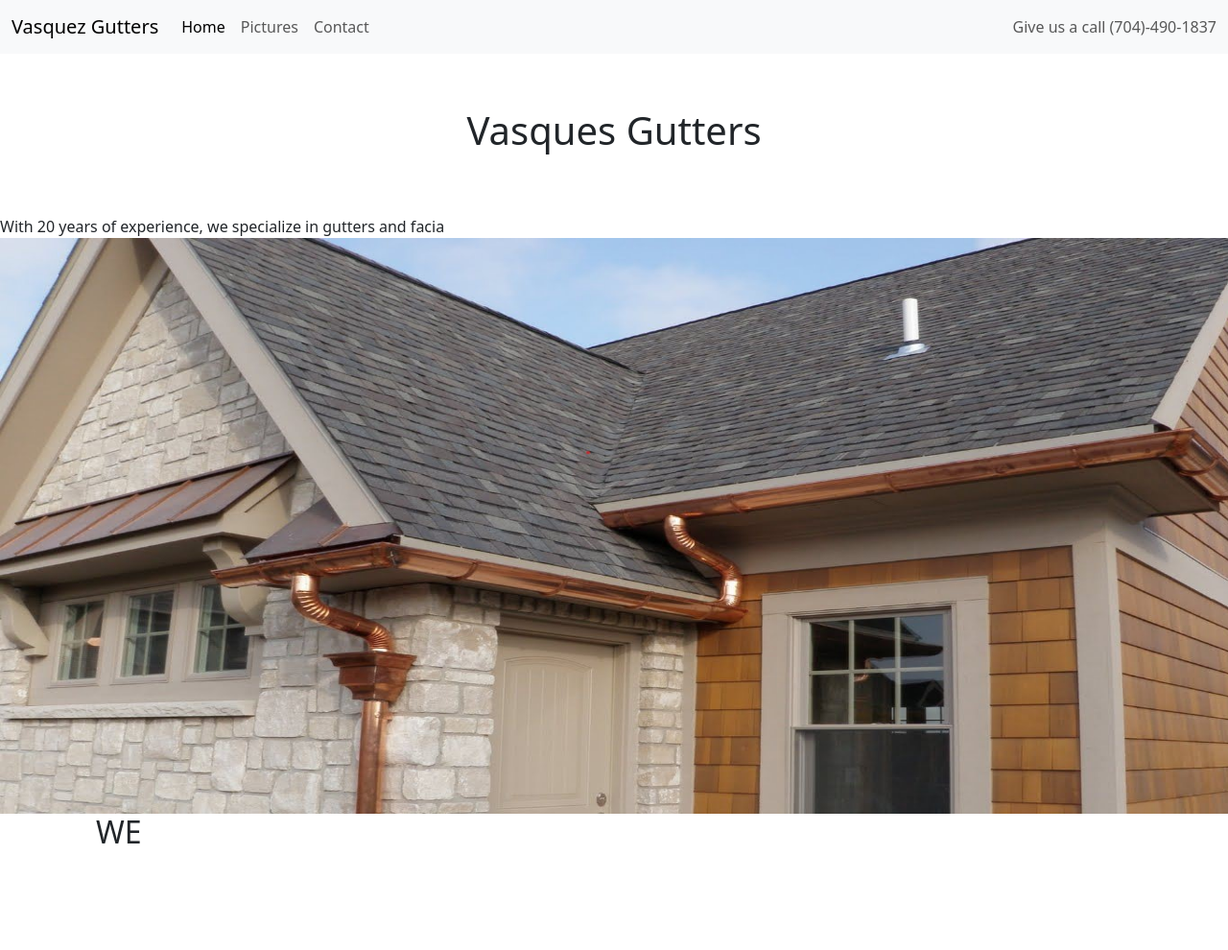
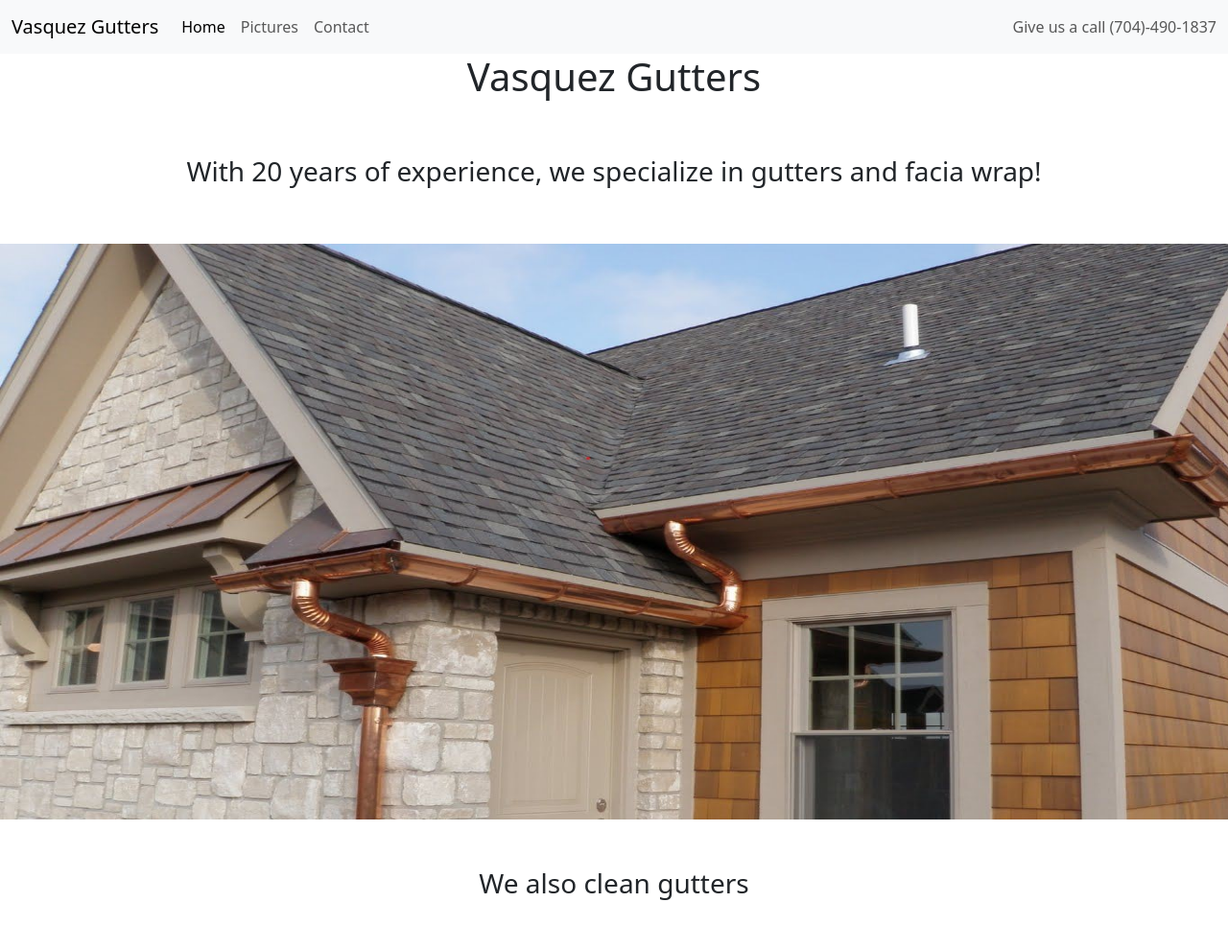
Before and after one commit to rm2023/vasquezgutters, a website: page main.html in a window 1280 px wide. Shown: the top 990 px of the page at 96% size. Before the commit the page ends 894 px from the top, so only its background shows below. Drawn offline with nearby package versions, Linux system fonts and the light colour scheme.

Commit message:
fixed contact and moved main

```diff
--- a/css/main.css
+++ b/css/main.css
@@ -1,13 +1,26 @@
 h1 {
-    margin: 10px; /* Optional margin if needed */
-    display: flex;
-    justify-content: center;
-    align-items: center;
-    height: 20vh; /* This will center vertically within the viewport */
+
+  /* Optional margin if needed */
+  display: flex;
+  justify-content: center;
+  align-items: center;
+
+  /* This will center vertically within the viewport */
 }
-h2 {
-    padding-left: 100px ;
-    sixe
+
+h3 {
+  padding-bottom: 50px;
+  padding-top: 50px;
+  text-align: center;
+  /*centers all h3 text on main page*/
+
 }
-.description{
+
+
+.gutters {
+  display: flex;
+  justify-content: center;
+  align-items: center;
+  margin: auto;
+  /*centers large picture*/
 }
--- a/main.html
+++ b/main.html
@@ -4,11 +4,13 @@
 <head>
     <meta charset="utf-8">
     <link rel="stylesheet" type="text/css" href="./css/main.css">
-
     <meta name="viewport" content="width=device-width, initial-scale=1">
     <title>Vasquez gutters</title>
     <link href="https://cdn.jsdelivr.net/npm/bootstrap@5.3.2/dist/css/bootstrap.min.css" rel="stylesheet"
         integrity="sha384-T3c6CoIi6uLrA9TneNEoa7RxnatzjcDSCmG1MXxSR1GAsXEV/Dwwykc2MPK8M2HN" crossorigin="anonymous">
+    <script src="https://code.jquery.com/jquery-3.6.4.slim.min.js"></script>
+    <script src="https://cdn.jsdelivr.net/npm/@popperjs/core@2.11.6/dist/umd/popper.min.js"></script>
+    <script src="https://cdn.jsdelivr.net/npm/bootstrap@5.3.2/dist/js/bootstrap.min.js"></script>
 </head>
 
 <body>
@@ -39,18 +41,18 @@
     </nav>
     <div class name="mtitle">
         <h1>
-            Vasques Gutters
+            Vasquez Gutters
         </h1>
     </div>
-    <div class name="description">
-With 20 years of experience, we  specialize in gutters and facia
-    </div>
-    <img src="./assets/house.jpg" alt="copper" width="1500" height="600">
+    <h3>
+        With 20 years of experience, we specialize in gutters and facia wrap!
+    </h3>
+    <img class="gutters" src="./assets/house.jpg" width="1500" height="600">
 </body>
 <div class name='mtext'>
-    <h2>
-        WE
-    </h2>
+    <h3>
+        We also clean gutters
+    </h3>
 </div>
 
 <script src="https://cdn.jsdelivr.net/npm/bootstrap@5.3.2/dist/js/bootstrap.bundle.min.js"
--- a/package.json
+++ b/package.json
@@ -1,6 +1,7 @@
 {
   "dependencies": {
     "@emailjs/browser": "^3.11.0",
-    "bootstrap": "^5.3.2"
+    "bootstrap": "^5.3.2",
+    "emailjs": "^4.0.3"
   }
 }
```
Also changed, not shown: contact .html (+39 -12 lines), css/contact.css (added, +7 -0 lines), 1 other file.
